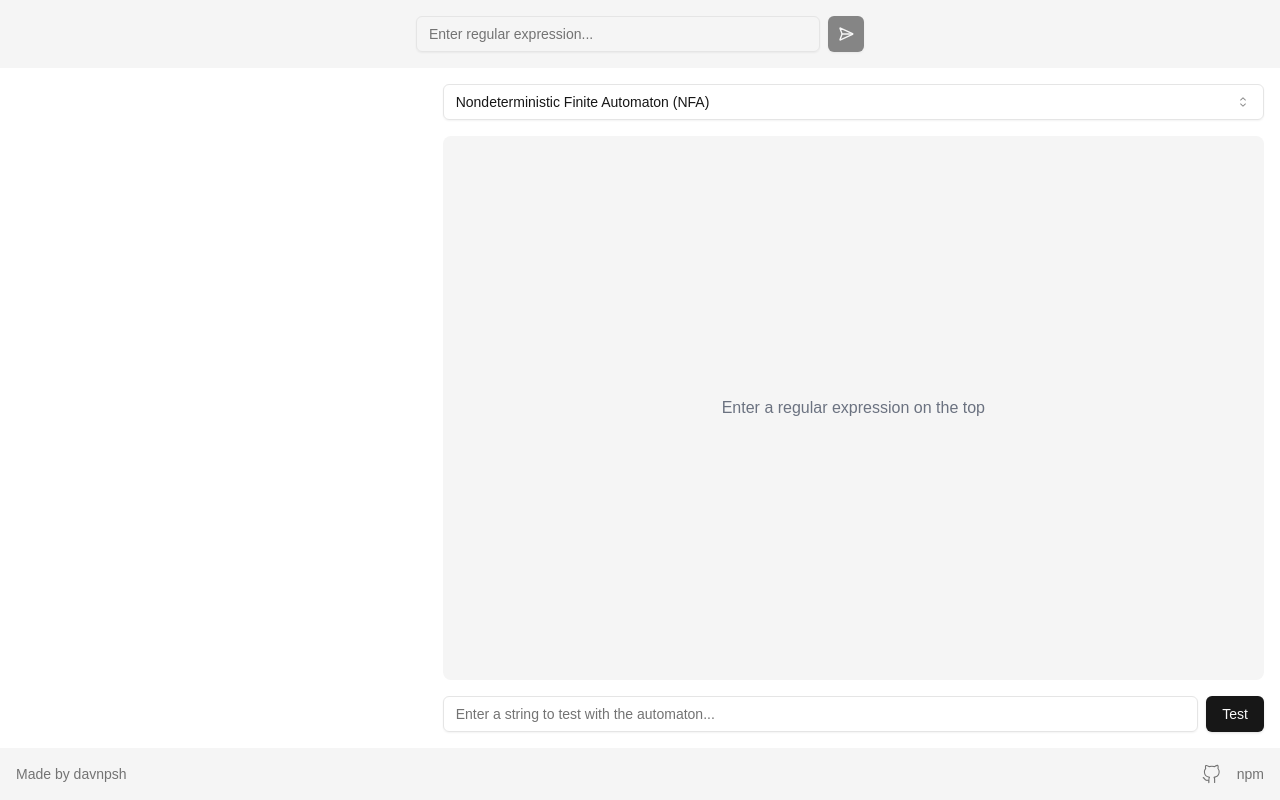
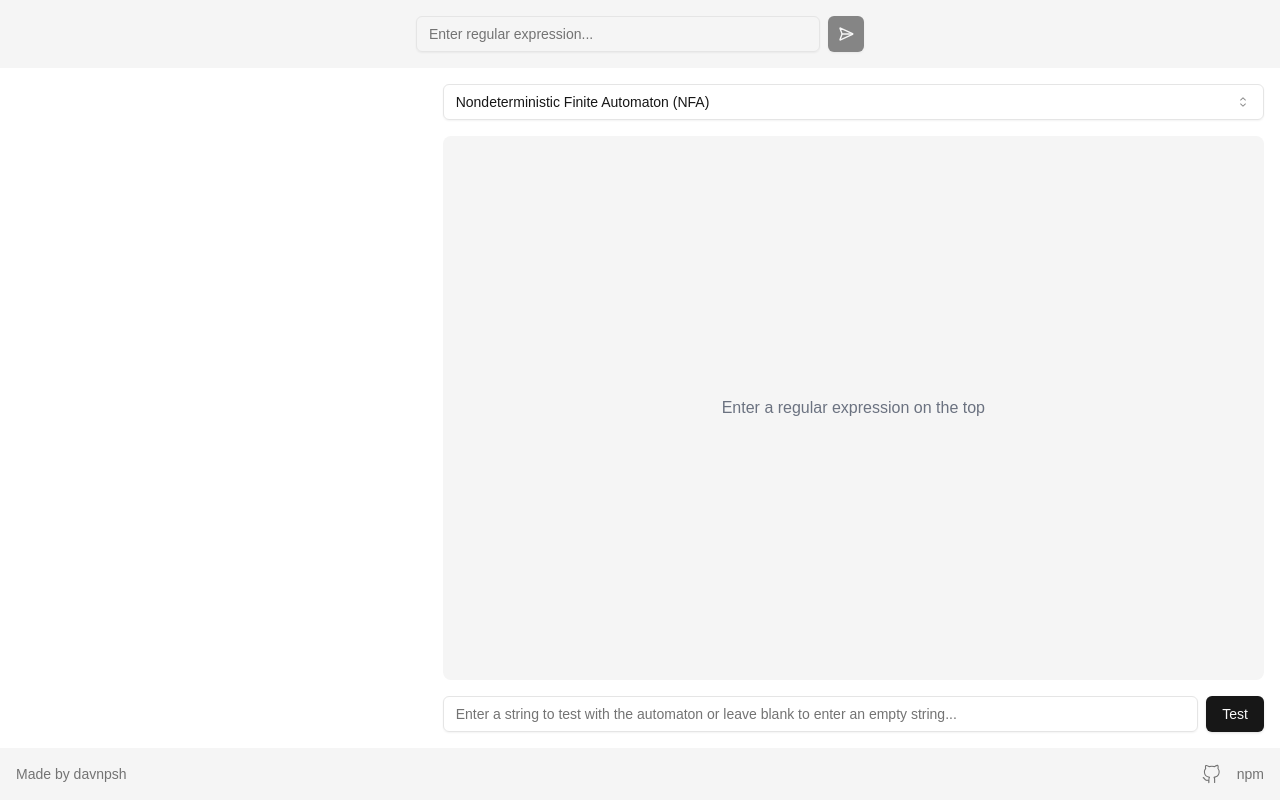
Before and after one commit to davnpsh/automata-demo, a Next.js app: page / in a window 1280 px wide. Built offline with nearby package versions, Linux system fonts and the light colour scheme; what cytoscape-dagre would draw is missing.

Commit message:
change: clairfy empty string test

```diff
--- a/app/page.tsx
+++ b/app/page.tsx
@@ -232,7 +232,7 @@ export default function Home() {
           <div className="flex flex-col sm:flex-row gap-2">
             <div className="relative flex-1">
               <Input
-                placeholder="Enter a string to test with the automaton..."
+                placeholder="Enter a string to test with the automaton or leave blank to enter an empty string..."
                 value={testString}
                 onChange={(e) => {
                   setTestString(e.target.value);
```
